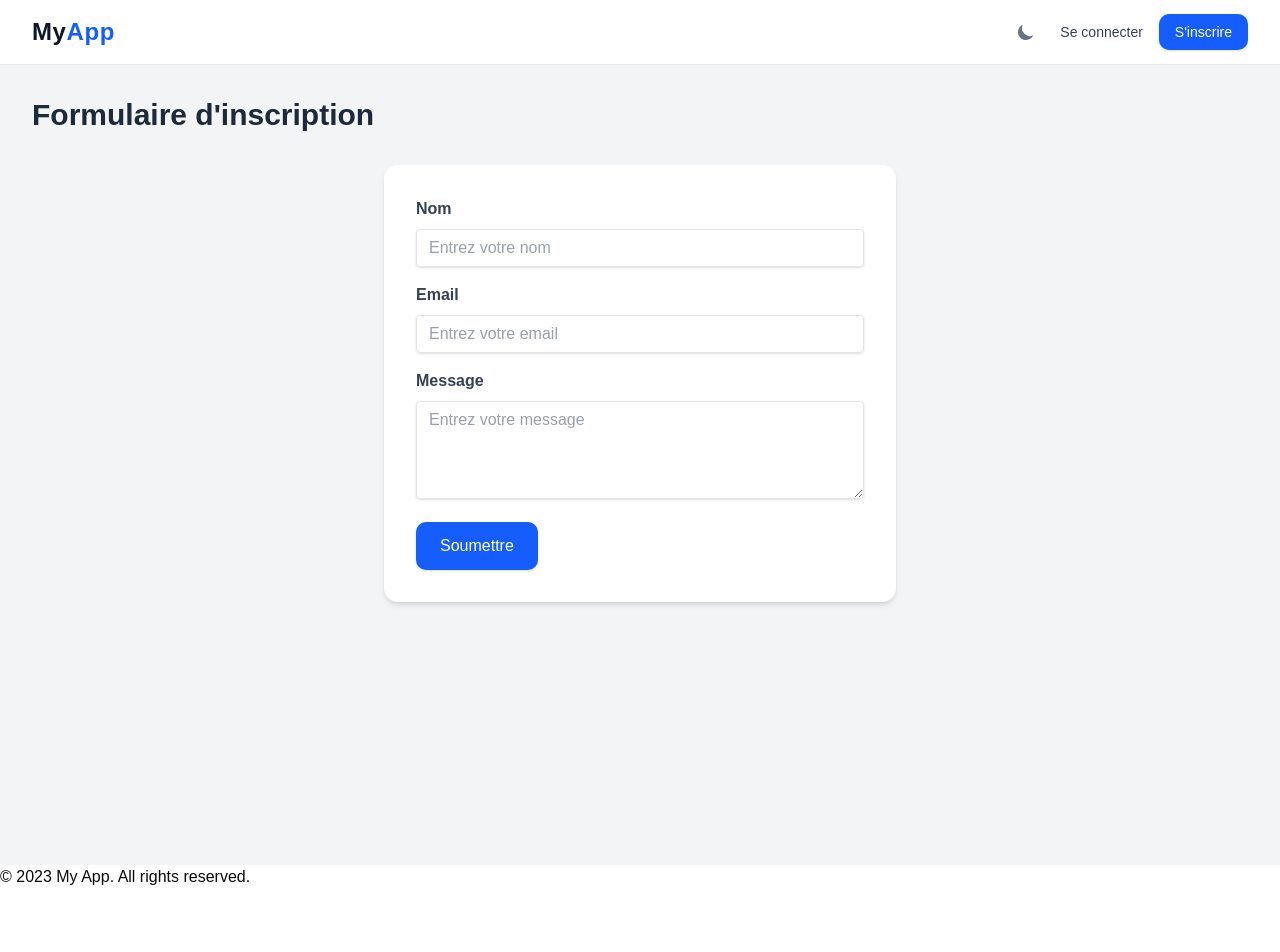
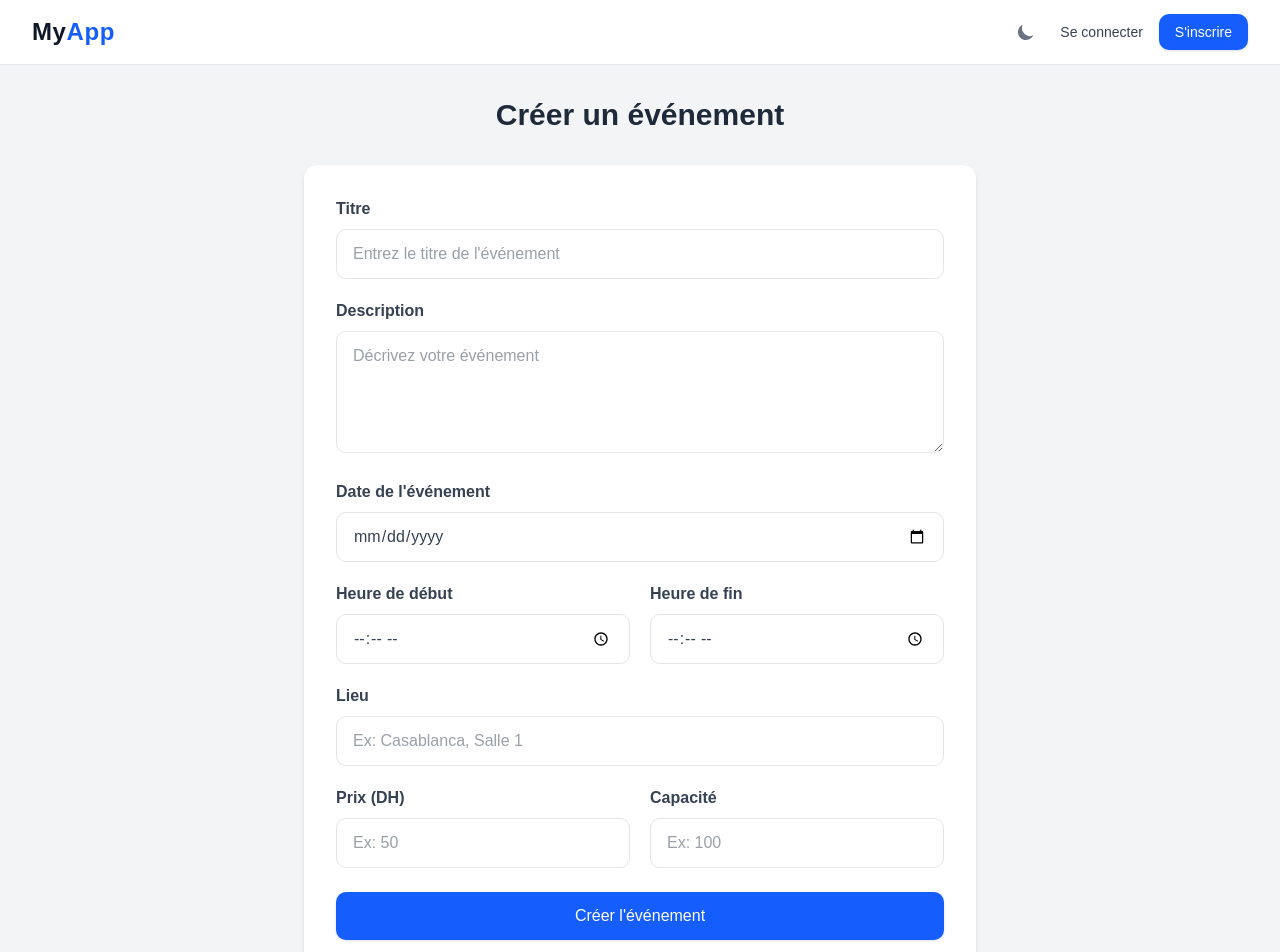
Before and after one commit to Hamadellah/bde-events-monorepo, a React (Vite) app in the folder bde-events-react/: page /form in a window 1280 px wide. Shown: the top 952 px of the page. Before the commit the page ends 889 px from the top, so only its background shows below. Built offline with nearby package versions, Linux system fonts and the light colour scheme; sample sign-in values are in the browser's storage.

Commit message:
feat: enhance event form with fetching and submission logic, update routing for event modification

```diff
--- a/bde-events-react/src/pages/Form.jsx
+++ b/bde-events-react/src/pages/Form.jsx
@@ -1,50 +1,307 @@
+import api from "../services/api";
+import { useState } from "react";
+import { useNavigate } from "react-router-dom";
+import { useParams } from "react-router-dom";
+import { useEffect } from "react";
 export default function Form() {
+
+
+    const [formData, setFormData] = useState({
+        title: "",
+        description: "",
+        event_date: "",
+        start_time: "",
+        end_time: "",
+        location: "",
+        price: "",
+        capacity: "",
+    });
+
+    const [error, setError] = useState("");
+    const [loading, setLoading] = useState(false);
+    const navigate = useNavigate();
+    const {id} = useParams();
+
+    useEffect(() => {
+        if (id) {
+            // Fetch the event data for the given ID
+            const fetchEvent = async () => {
+                try {
+                    const response = await api.get(`/events/${id}`);
+                    setFormData(response.data);
+                    console.log( response.data);
+                } catch (error) {
+                    console.error("Error fetching event:", error);
+                }
+            };
+
+            fetchEvent();
+
+        }
+    }, [id]);
+
+    const handleChange = (e) => {
+        setFormData({
+            ...formData,
+            [e.target.name]: e.target.value,
+        });
+    };
+
+    const handleSubmit = async (e) => {
+        e.preventDefault();
+
+        setError("");
+        setLoading(true);
+
+        try {
+            const response = await api.post("/events", formData);
+
+            console.log("Event created:", response.data);
+
+            alert(
+                response.data.message ||
+                "Événement créé avec succès !"
+            );
+
+            // vider le formulaire après création
+            setFormData({
+                title: "",
+                description: "",
+                event_date: "",
+                start_time: "",
+                end_time: "",
+                location: "",
+                price: "",
+                capacity: "",
+            });
+
+        } catch (error) {
+            console.error("Error creating event:", error);
+
+            const message =
+                error.response?.data?.message ||
+                "Erreur lors de la création de l'événement.";
+
+            setError(message);
+            alert(message);
+
+        } finally {
+            // مهم بزاف
+            setLoading(false);
+        }
+        navigate("/dashboard/dashboardAdmin");
+    };
+
+    // Loading هنا، خارج handleSubmit
+    if (loading) {
+        return (
+            <div className="min-h-screen flex items-center justify-center">
+                <div className="animate-spin rounded-full h-12 w-12 border-t-2 border-b-2 border-blue-500"></div>
+            </div>
+        );
+    }
+
     return (
         <div className="min-h-screen bg-gray-100 p-8">
-            <h1 className="text-3xl font-bold text-gray-800 mb-8">
-                Formulaire d'inscription
+
+            <h1 className="text-3xl font-bold text-gray-800 mb-8 text-center">
+                Créer un événement
             </h1>
 
-            <form className="bg-white p-8 rounded-xl shadow-md max-w-lg mx-auto">
-                <div className="mb-4">
-                    <label className="block text-gray-700 font-bold mb-2" htmlFor="name">
-                        Nom
+            {error && (
+                <div className="bg-red-100 text-red-600 p-4 rounded-lg max-w-2xl mx-auto mb-6">
+                    {error}
+                </div>
+            )}
+
+            <form
+                onSubmit={handleSubmit}
+                className="bg-white p-8 rounded-xl shadow-md max-w-2xl mx-auto"
+            >
+
+                {/* Titre */}
+                <div className="mb-5">
+                    <label
+                        className="block text-gray-700 font-bold mb-2"
+                        htmlFor="title"
+                    >
+                        Titre
                     </label>
+
                     <input
-                        className="shadow appearance-none border rounded w-full py-2 px-3 text-gray-700 leading-tight focus:outline-none focus:shadow-outline"
-                        id="name"
+                        id="title"
+                        name="title"
                         type="text"
-                        placeholder="Entrez votre nom"
+                        placeholder="Entrez le titre de l'événement"
+                        value={formData.title}
+                        onChange={handleChange}
+                        className="w-full border rounded-lg py-3 px-4 text-gray-700 focus:outline-none focus:ring-2 focus:ring-blue-500"
+                        required
                     />
                 </div>
-                <div className="mb-4">
-                    <label className="block text-gray-700 font-bold mb-2" htmlFor="email">
-                        Email
+
+                {/* Description */}
+                <div className="mb-5">
+                    <label
+                        className="block text-gray-700 font-bold mb-2"
+                        htmlFor="description"
+                    >
+                        Description
                     </label>
-                    <input
-                        className="shadow appearance-none border rounded w-full py-2 px-3 text-gray-700 leading-tight focus:outline-none focus:shadow-outline"
-                        id="email"
-                        type="email"
-                        placeholder="Entrez votre email"
+
+                    <textarea
+                        id="description"
+                        name="description"
+                        rows="4"
+                        placeholder="Décrivez votre événement"
+                        value={formData.description}
+                        onChange={handleChange}
+                        className="w-full border rounded-lg py-3 px-4 text-gray-700 focus:outline-none focus:ring-2 focus:ring-blue-500"
+                        required
                     />
                 </div>
-                <div className="mb-4">
-                    <label className="block text-gray-700 font-bold mb-2" htmlFor="message">
-                        Message
+
+                {/* Date */}
+                <div className="mb-5">
+                    <label
+                        className="block text-gray-700 font-bold mb-2"
+                        htmlFor="event_date"
+                    >
+                        Date de l'événement
                     </label>
-                    <textarea
-                        className="shadow appearance-none border rounded w-full py-2 px-3 text-gray-700 leading-tight focus:outline-none focus:shadow-outline"
-                        id="message"
-                        placeholder="Entrez votre message"
-                        rows="4"
+
+                    <input
+                        id="event_date"
+                        name="event_date"
+                        type="date"
+                        value={formData.event_date}
+                        onChange={handleChange}
+                        className="w-full border rounded-lg py-3 px-4 text-gray-700 focus:outline-none focus:ring-2 focus:ring-blue-500"
+                        required
                     />
                 </div>
+
+                {/* Horaires */}
+                <div className="grid grid-cols-1 md:grid-cols-2 gap-5 mb-5">
+
+                    <div>
+                        <label
+                            className="block text-gray-700 font-bold mb-2"
+                            htmlFor="start_time"
+                        >
+                            Heure de début
+                        </label>
+
+                        <input
+                            id="start_time"
+                            name="start_time"
+                            type="time"
+                            value={formData.start_time}
+                            onChange={handleChange}
+                            className="w-full border rounded-lg py-3 px-4 text-gray-700 focus:outline-none focus:ring-2 focus:ring-blue-500"
+                            required
+                        />
+                    </div>
+
+                    <div>
+                        <label
+                            className="block text-gray-700 font-bold mb-2"
+                            htmlFor="end_time"
+                        >
+                            Heure de fin
+                        </label>
+
+                        <input
+                            id="end_time"
+                            name="end_time"
+                            type="time"
+                            value={formData.end_time}
+                            onChange={handleChange}
+                            className="w-full border rounded-lg py-3 px-4 text-gray-700 focus:outline-none focus:ring-2 focus:ring-blue-500"
+                            required
+                        />
+                    </div>
+
+                </div>
+
+                {/* Location */}
+                <div className="mb-5">
+                    <label
+                        className="block text-gray-700 font-bold mb-2"
+                        htmlFor="location"
+                    >
+                        Lieu
+                    </label>
+
+                    <input
+                        id="location"
+                        name="location"
+                        type="text"
+                        placeholder="Ex: Casablanca, Salle 1"
+                        value={formData.location}
+                        onChange={handleChange}
+                        className="w-full border rounded-lg py-3 px-4 text-gray-700 focus:outline-none focus:ring-2 focus:ring-blue-500"
+                        required
+                    />
+                </div>
+
+                {/* Prix + Capacité */}
+                <div className="grid grid-cols-1 md:grid-cols-2 gap-5 mb-6">
+
+                    <div>
+                        <label
+                            className="block text-gray-700 font-bold mb-2"
+                            htmlFor="price"
+                        >
+                            Prix (DH)
+                        </label>
+
+                        <input
+                            id="price"
+                            name="price"
+                            type="number"
+                            min="0"
+                            step="0.01"
+                            placeholder="Ex: 50"
+                            value={formData.price}
+                            onChange={handleChange}
+                            className="w-full border rounded-lg py-3 px-4 text-gray-700 focus:outline-none focus:ring-2 focus:ring-blue-500"
+                            required
+                        />
+                    </div>
+
+                    <div>
+                        <label
+                            className="block text-gray-700 font-bold mb-2"
+                            htmlFor="capacity"
+                        >
+                            Capacité
+                        </label>
+
+                        <input
+                            id="capacity"
+                            name="capacity"
+                            type="number"
+                            min="1"
+                            placeholder="Ex: 100"
+                            value={formData.capacity}
+                            onChange={handleChange}
+                            className="w-full border rounded-lg py-3 px-4 text-gray-700 focus:outline-none focus:ring-2 focus:ring-blue-500"
+                            required
+                        />
+                    </div>
+
+                </div>
+
+                {/* Submit */}
                 <button
                     type="submit"
-                    className="bg-blue-600 text-white py-3 px-6 rounded-lg font-medium hover:bg-blue-700 transition duration-200 shadow"
+                    disabled={loading}
+                    className="w-full bg-blue-600 text-white py-3 px-6 rounded-lg font-medium hover:bg-blue-700 transition duration-200 shadow disabled:bg-gray-400"
                 >
-                    Soumettre
+                    Créer l'événement
                 </button>
+
             </form>
         </div>
     );
--- a/bde-events-react/src/pages/dashboard/DashboardAdmin.jsx
+++ b/bde-events-react/src/pages/dashboard/DashboardAdmin.jsx
@@ -1,14 +1,16 @@
 import React, { useState, useEffect } from "react";
 import api from "../../services/api";
+import { useNavigate } from "react-router-dom";
 
 export default function DashboardAdmin() {
   const [events, setEvents] = useState([]);
   const [loading, setLoading] = useState(true);
   const [error, setError] = useState("");
+  const navigate = useNavigate();
   const fetchEvents = async () => {
     try {
       const response = await api.get("/tableboard");
-      console.log("API RESPONSE:", response.data);
+      // console.log("API RESPONSE:", response.data);
       if (Array.isArray(response.data.data)) {
         setEvents(response.data.data);
       } else {
@@ -113,7 +115,7 @@ return (
           </div>
 
           <button
-            onClick={() => handleModify(event.id)}
+            onClick={() => navigate(`/form/${event.id}`)}
             className="w-full mt-5 bg-blue-600 text-white py-3 rounded-lg hover:bg-blue-700 transition"
           >
             Modifier
```
Also changed, not shown: bde-events-react/src/router/index.jsx (+8 -1 lines).
